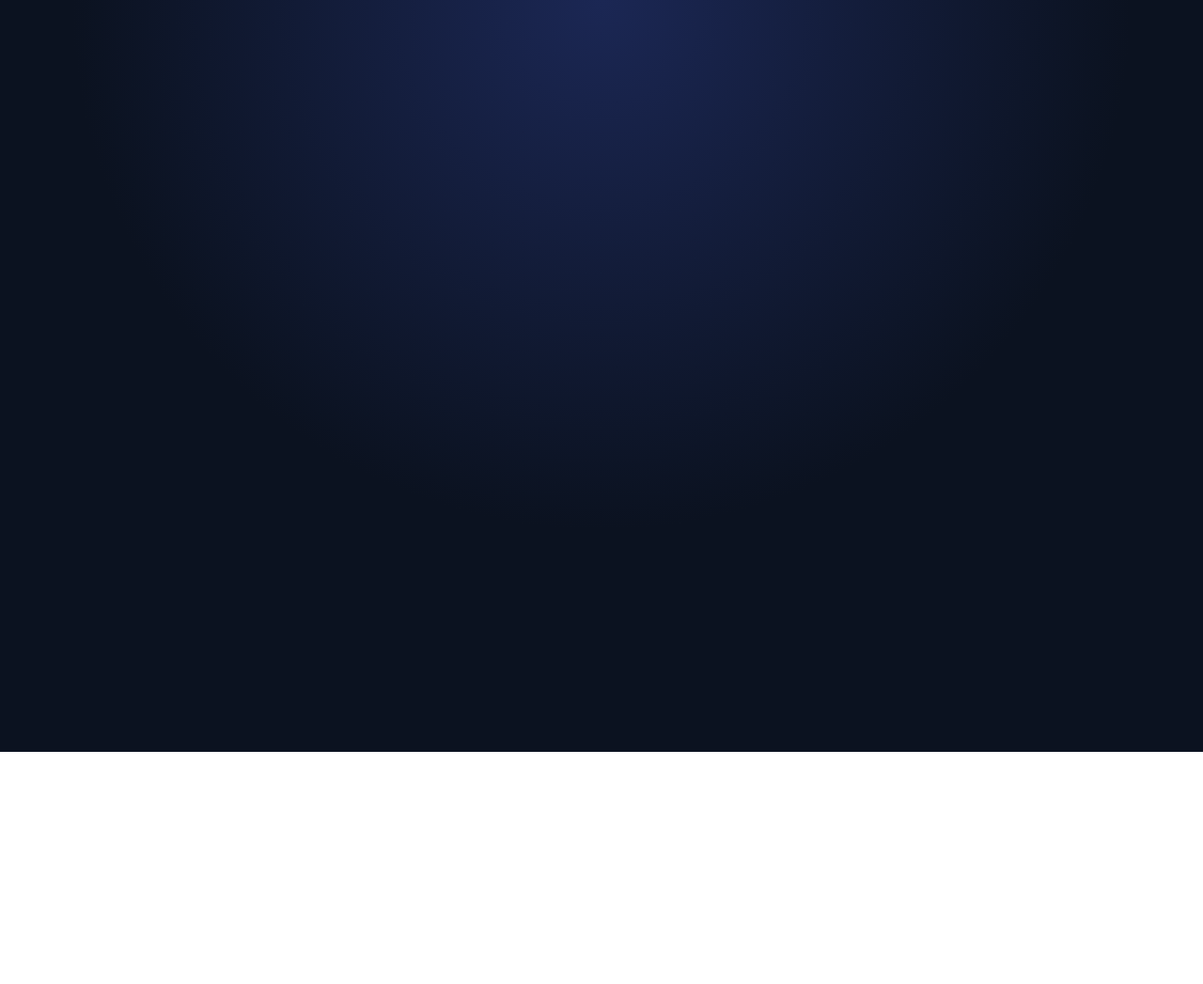
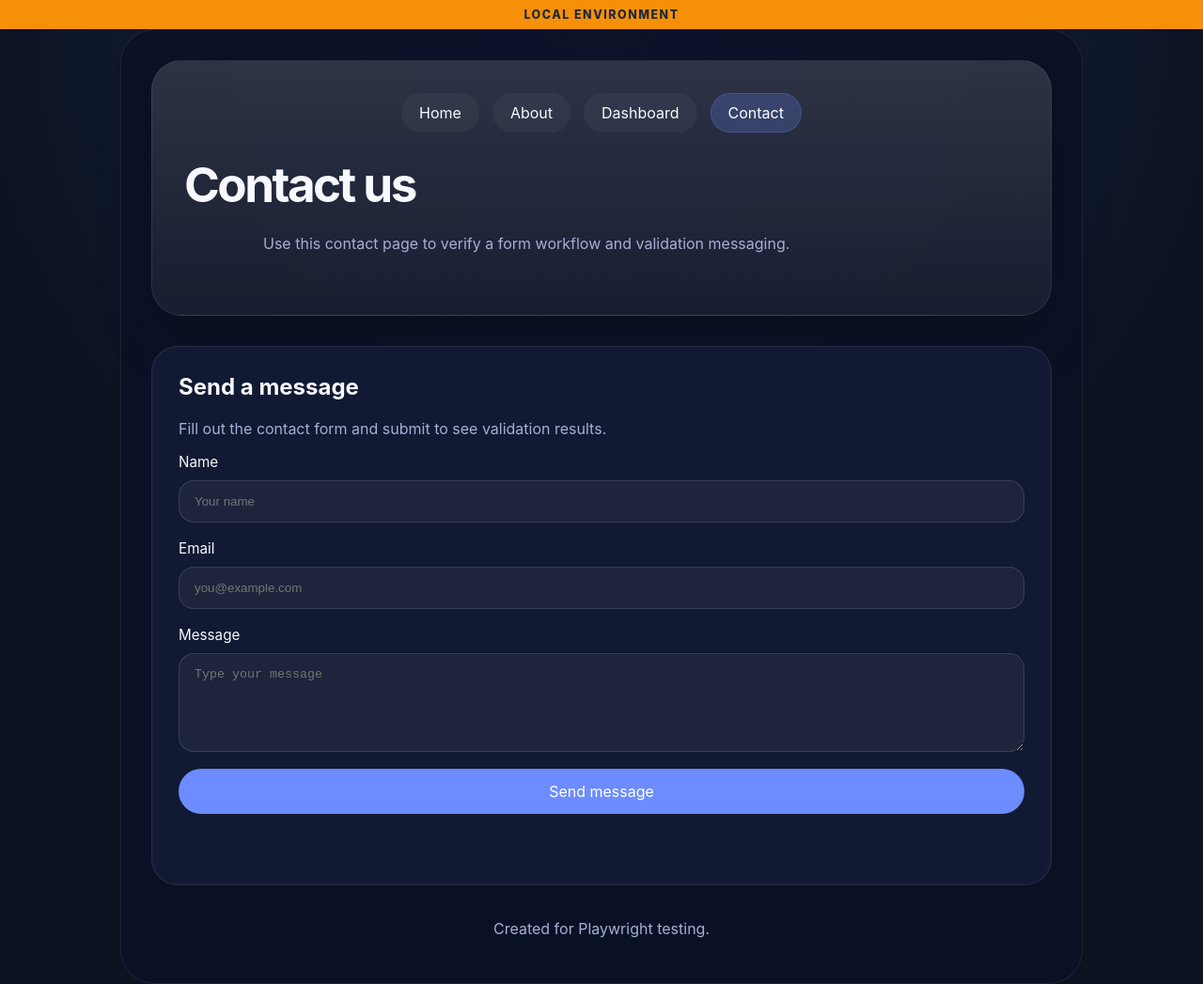
Before and after one commit to Kidane-S/Playwright-demo, a website: page docs/contact.html in a window 1280 px wide. Shown: the whole page at 94% size. Before the commit the page ends 800 px from the top, so only its background shows below. Drawn offline with Linux system fonts and the light colour scheme.

Commit message:
testing stuff

```diff
--- a/docs/contact.html
+++ b/docs/contact.html
@@ -8,6 +8,48 @@
   <link rel="stylesheet" href="styles.css" />
 </head>
 <body data-page="contact">
+  <div class="page">
+    <header class="hero">
+      <nav class="main-nav" aria-label="Primary navigation">
+        <a href="index.html" class="nav-link">Home</a>
+        <a href="about.html" class="nav-link">About</a>
+        <a href="dashboard.html" class="nav-link">Dashboard</a>
+        <a href="contact.html" class="nav-link">Contact</a>
+      </nav>
+      <h1>Contact us</h1>
+      <p class="hero-copy">Use this contact page to verify a form workflow and validation messaging.</p>
+    </header>
 
+    <main>
+      <section class="section-panel">
+        <div class="section-header">
+          <h2>Send a message</h2>
+          <p>Fill out the contact form and submit to see validation results.</p>
+        </div>
+        <form id="contactForm" class="sample-form" novalidate>
+          <label>
+            Name
+            <input id="contactName" type="text" placeholder="Your name" required />
+          </label>
+          <label>
+            Email
+            <input id="contactEmail" type="email" placeholder="you@example.com" required />
+          </label>
+          <label>
+            Message
+            <textarea id="contactMessage" placeholder="Type your message" rows="5" required></textarea>
+          </label>
+          <button type="submit" class="primary-button">Send message</button>
+          <div id="contactResult" class="form-result" aria-live="polite"></div>
+        </form>
+      </section>
+    </main>
+
+    <footer class="footer">
+      <p>Created for Playwright testing.</p>
+    </footer>
+  </div>
+
+  <script src="script.js" defer></script>
 </body>
 </html>
```
